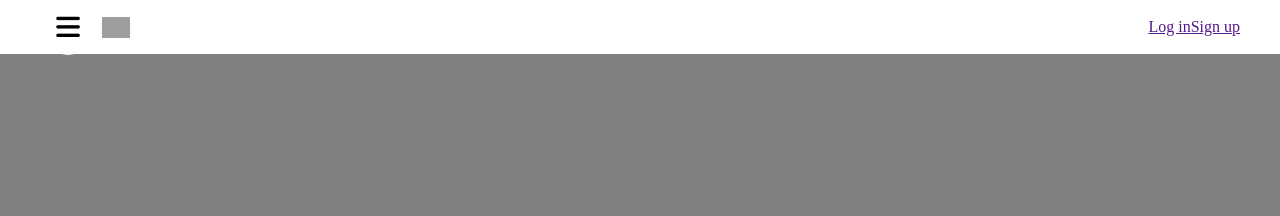
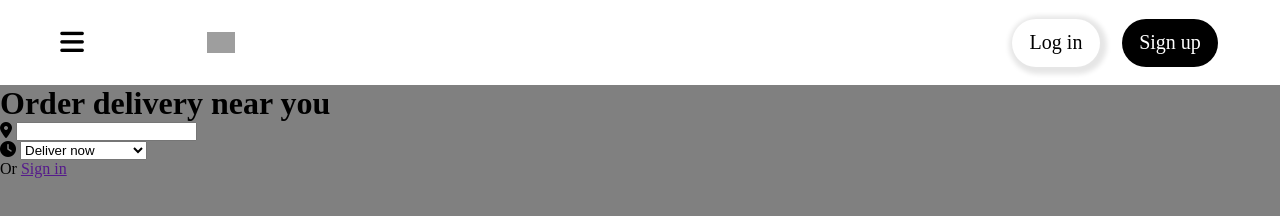
Before and after one commit to RyanT25/Website-Clone-Project, a plain HTML site: page index.html in a window 1280 px wide. Drawn offline with Linux system fonts and the light colour scheme; grey boxes are pictures that could not be loaded.

Commit message:
added nav/main html
added nav and main html, fleshed out header css

```diff
--- a/index.html
+++ b/index.html
@@ -9,22 +9,66 @@
 </head>
 <body>
     <header>
-        <div class="left">
-            <div class="navmenu">
+        <div class="header-left">
+            <button class="navmenu" type="button">
                 <i class="fa-sharp fa-solid fa-bars"></i>
-            </div>
+            </button>
             <div class="title">
                 <img src="https://www.ubereats.com/_static/97c43f8974e6c876.svg" alt="" />
             </div>
         </div>
-        <div class="right">
-            <div class="button1">
-                <a href="" class="login">Log in</a>
+        <div class="header-right">
+            <div class="header-button1">
+                <a href="" class="header-login">Log in</a>
             </div>
-            <div class="button2">
-                <a href="" class="signup">Sign up</a>
+            <div class="header-button2">
+                <a href="" class="header-signup">Sign up</a>
             </div>
         </div>
     </header>
+    <nav>
+        <div class="nav-top">
+            <button class="nav-signup" type="button">Sign up</button>
+            <button class="nav-login" type="button">Log in</button>
+            <div>
+                <a href="">Create a business account</a>
+                <a href="">Add your restaurant</a>
+                <a href="">Sign up to deliver</a>
+            </div>
+        </div>
+        <div class="nav-bottom">
+            <div class="logo">
+                <img src="https://www.ubereats.com/_static/31ee382bd0e6ed84.svg" alt="" />
+            </div>
+            <p>There's more to love in the app</p>
+            <div class="socialmedia-buttons">
+                <a href="" class="iphone">iPhone</a>
+                <a href="" class="android">Android</a>
+            </div>
+        </div>
+    </nav>
+    <main>
+        <div class="container">
+            <h1>Order delivery near you</h1>
+            <form action="submit-info">
+                <div class="address">
+                    <i class="fa-solid fa-location-dot"></i>
+                    <input type="text">
+                </div>
+                <div class="time">
+                    <i class="fa-solid fa-clock"></i>
+                    <select name="" id="">
+                        <option value="deliver now">Deliver now </option>
+                        <option value="schedule for later">Schedule for later
+                        </option>
+                    </select>
+                </div>
+            </form>
+            <div class="main-signin">
+                Or
+                <a href="">Sign in</a>
+            </div>
+        </div>
+    </main>
 </body>
 </html>
--- a/style.css
+++ b/style.css
@@ -3,15 +3,9 @@
     padding: 0;
 }
 
-body{
-    width: 100vw;
-    height: 100vh;
-    background-color: grey
-}
-
 /* Header CSS Code */
 header{
-    height: 6.75%;
+    height: 85px;
     padding: 0px 40px;
     background-color: rgb(255, 255, 255);
     display: flex;
@@ -20,10 +14,9 @@ header{
     align-items: center;
 }
 
-.left{
-    width: 7.5%;
-    height: 100%;
-    background-color: rgb(255, 255, 255);
+.header-left{
+    width: 195px;
+    height: 85px;
     display: flex;
     flex-direction: row;
     justify-content: space-between;
@@ -31,29 +24,87 @@ header{
 }
 
 .navmenu{
-    width: 56px;
-    height: 56px;
+    width: 64px;
+    height: 64px;
     border-radius: 50%;
-    background-color:rgb(255, 255, 255);
+    border: 0;
+    background-color: rgb(255, 255, 255);
     font-size: 27px;
     display: flex;
     align-items: center;
     justify-content: center;
+    transition: 0.5s;
+    cursor: pointer;
+}
+
+.navmenu:hover{
+    background-color: rgb(240, 240, 240);
+}
+.navmenu:active{
+    background-color: rgb(230, 230, 230);
 }
 
 .title{
     display: flex;
     justify-content: center;
     align-items: center;
-    background-color: rgb(255, 255, 255);
 }
 
 img{
     height: 21px;
 }
 
-.right{
+.header-right{
+    width: 250px;
+    height: 85px;
+    display: flex;
+    justify-content: space-evenly;
+    align-items: center;
+}
+
+.header-button1{
+    height: 48px;
+    width: 88px;
+    border-radius: 24px;
+    background-color: rgb(255, 255, 255);
+    box-shadow: 2px 2px 5px 5px rgb(230, 230, 230);
     display: flex;
     justify-content: center;
     align-items: center;
 }
+
+.header-login{
+    font-size: 20px;
+    text-decoration: none;
+    outline-color: transparent;
+    color: rgb(0, 0, 0);
+}
+
+.header-button2{
+    height: 48px;
+    width: 96px;
+    border-radius: 24px;
+    background-color: rgb(0, 0, 0);
+    display: flex;
+    justify-content: center;
+    align-items: center;
+}
+
+.header-signup{
+    font-size: 20px;
+    text-decoration: none;
+    outline-color: transparent;
+    color: rgb(255, 255, 255);
+}
+
+/* Nav CSS Code */
+nav{
+    display: none;
+}
+
+/* Main CSS Code */
+main{
+    width: 100%;
+    height: 95vh;
+    background-color: grey;
+}
```
